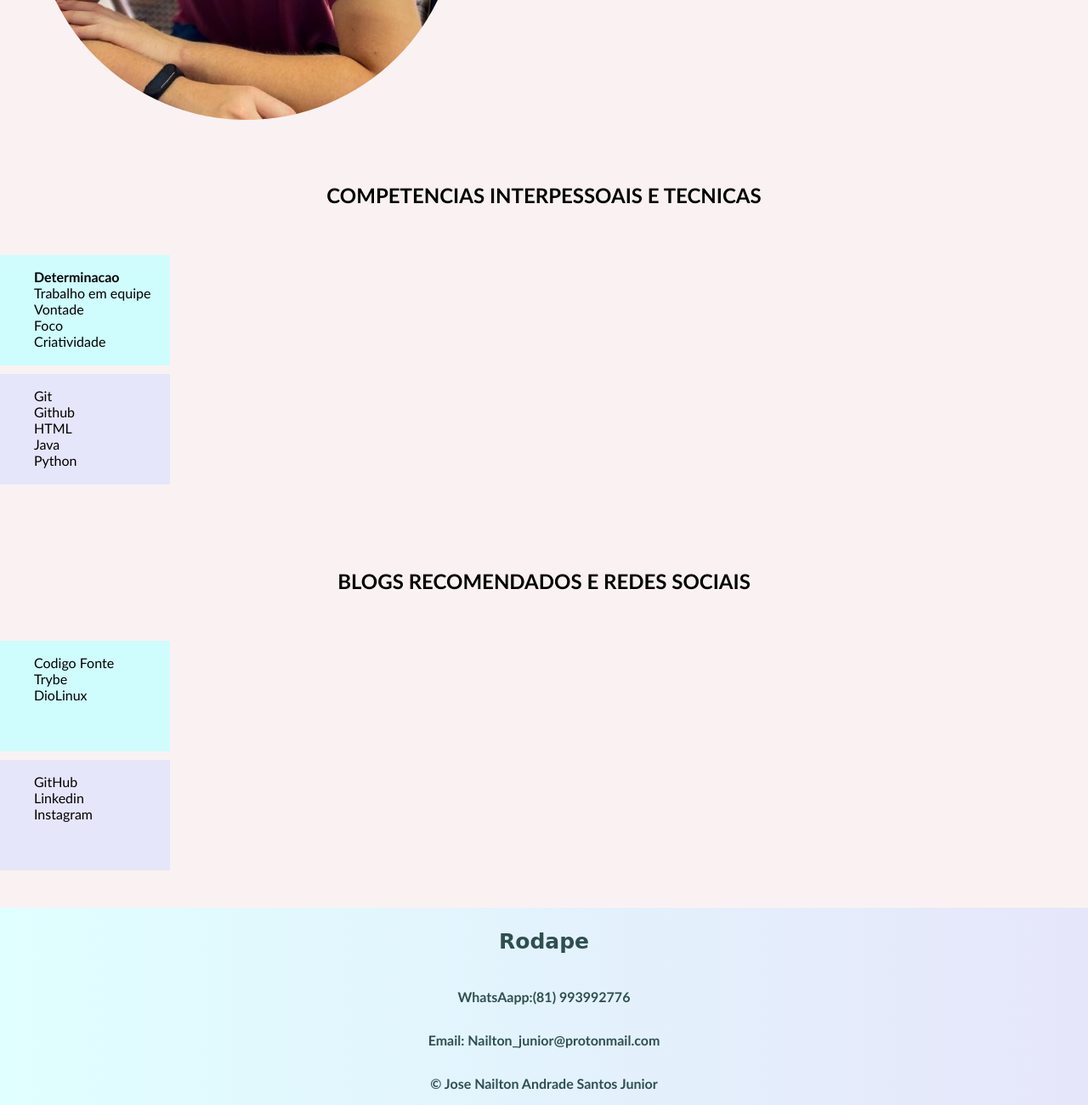
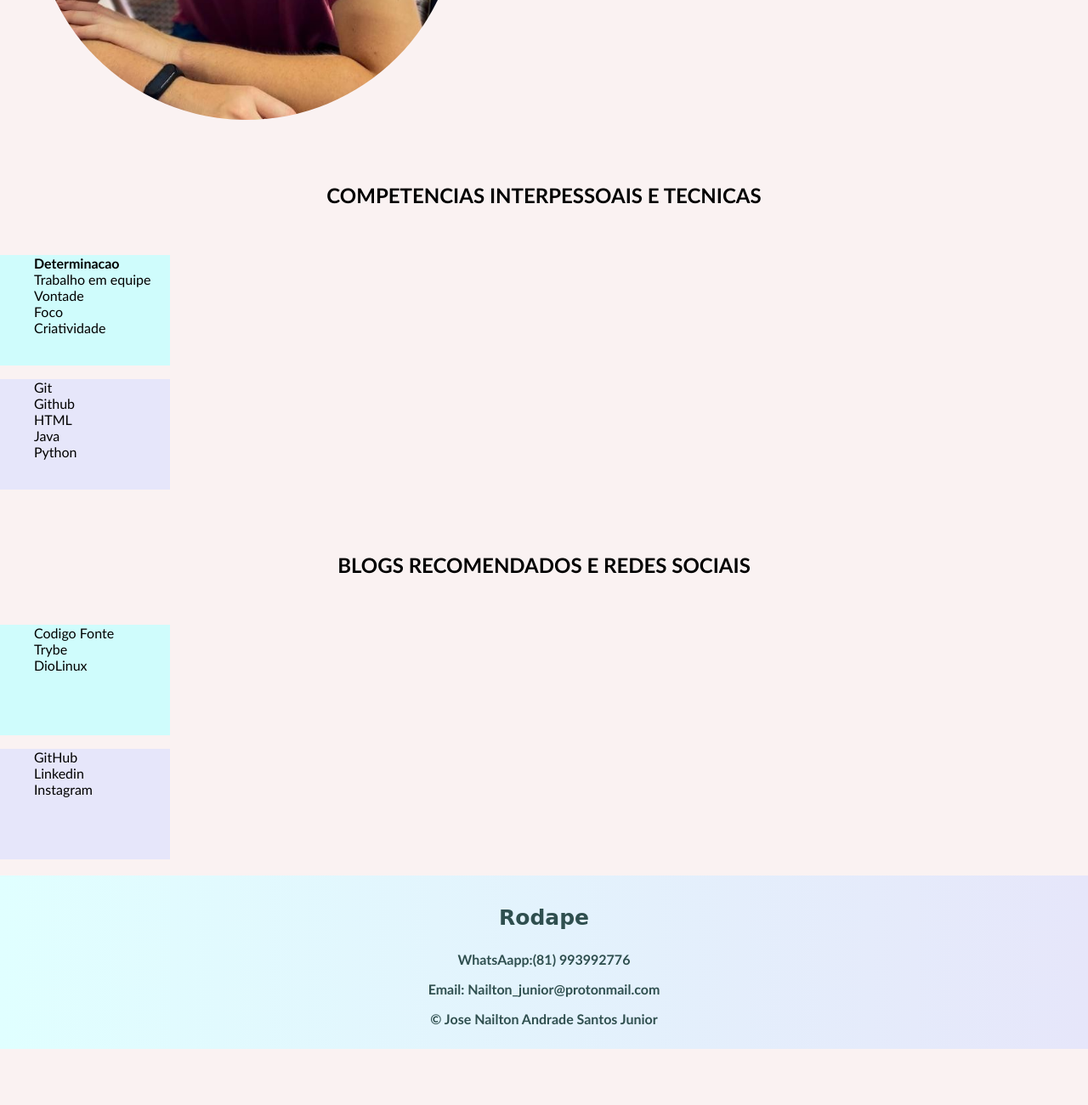
Before and after one commit to Naillton/Naillton.github.io, a plain HTML site: page index.html in a window 1280 px wide. Shown: the part 494-1794 px from the top of the page at 85% size. After the commit the page ends 1728 px from the top, so only its background shows below. Drawn offline with Linux system fonts and the light colour scheme.

Commit message:
mudancas no flex-box e no titulo de navegacao

```diff
--- a/css/estilo.css
+++ b/css/estilo.css
@@ -25,6 +25,7 @@ body{
 .topo .container{
 
     display: flex;
+    flex-wrap: wrap;
     align-items: center;
     justify-content: space-between;
     width: 100%;
@@ -80,15 +81,6 @@ p strong, em{
 
 /* conteudo de apoio 1 inicio */
 
-.lista-comp .container-competencias{
-
-    display: flex;
-    flex-direction: column;
-    width: 100%;
-    padding: 0 auto;
-    margin: 0 auto;
-}
-
 .titulo-competencias{
     text-transform: uppercase;
     text-align: center;
@@ -136,27 +128,15 @@ p strong, em{
 }
 
 .interpessoais li:hover{
-    font-size: 20px;
     cursor: grab;
 }
 
 .tecnicos li:hover{
-    font-size: 20px;
     cursor: grab;
 }
 /* conteudo de apoio 1 fim*/
 
 /* conteudo de apoio 2 inicio */
-
-.lista-cont .container-contato{
-
-    display: flex;
-    flex-direction: column;
-    width: 100%;
-    padding: 0 auto;
-    margin: 25px auto;
-
-}
 
 .titulo-contato{
     text-transform: uppercase;
@@ -203,11 +183,13 @@ p strong, em{
 }
 
 .blogs li:hover{
-    font-size: 20px;
+    cursor: grab;
+
 }
 
 .redesSociais li:hover{
-    font-size: 20px;
+    cursor: grab;
+
 }
 
 .blogs a{
@@ -229,12 +211,11 @@ p strong, em{
 }
 
 .rodape .container-rodape{
-    display: flex;
-    flex-direction: column;
-    align-items: center;
+    text-align: center;
     color: darkslategrey;
     font-weight: 600;
     background-image: linear-gradient(to right,#E0FFFF,	#E6E6FA);
+    padding: 10px;
 }
 .container-rodape h3{
     font-size: 25px;
```
